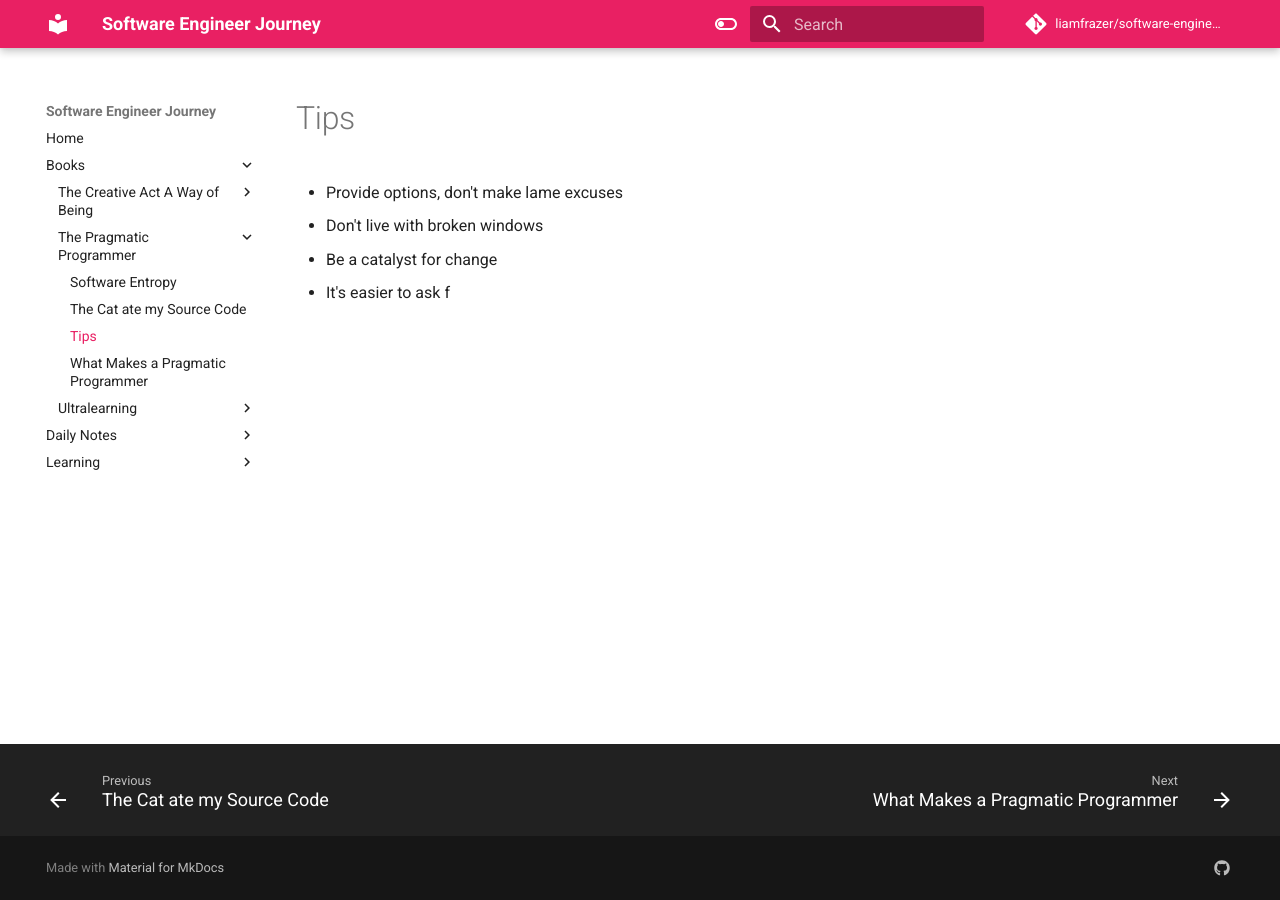
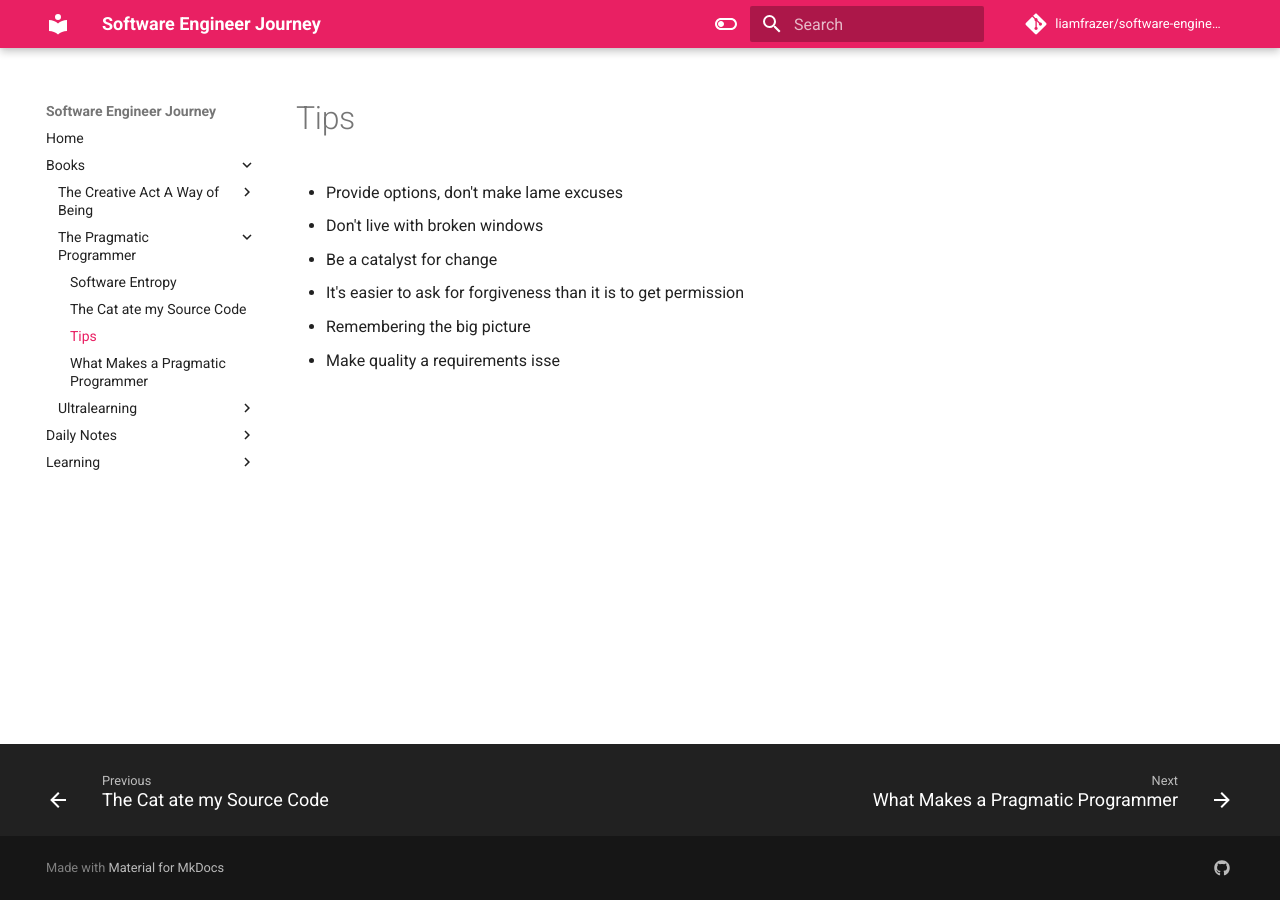
Before and after one commit to liamfrazer/software-engineer-journey, an MkDocs documentation site: the page built from docs/Books/The Pragmatic Programmer/Tips.md, in a window 1280 px wide. Built offline with MkDocs 1.6.1 and Material for MkDocs 9.7.7, drawn with Linux system fonts in a browser that asks for light colours; comment, search, counter and statistics services are not loaded.

Commit message:
vault backup: 2023-12-26 21:46:21

```diff
--- a/docs/Books/The Pragmatic Programmer/Tips.md
+++ b/docs/Books/The Pragmatic Programmer/Tips.md
@@ -7,4 +7,6 @@ tags:
 * Provide options, don't make lame excuses
 * Don't live with broken windows
 * Be a catalyst for change
-* It's easier to ask f
+* It's easier to ask for forgiveness than it is to get permission
+* Remembering the big picture
+* Make quality a requirements isse
```
